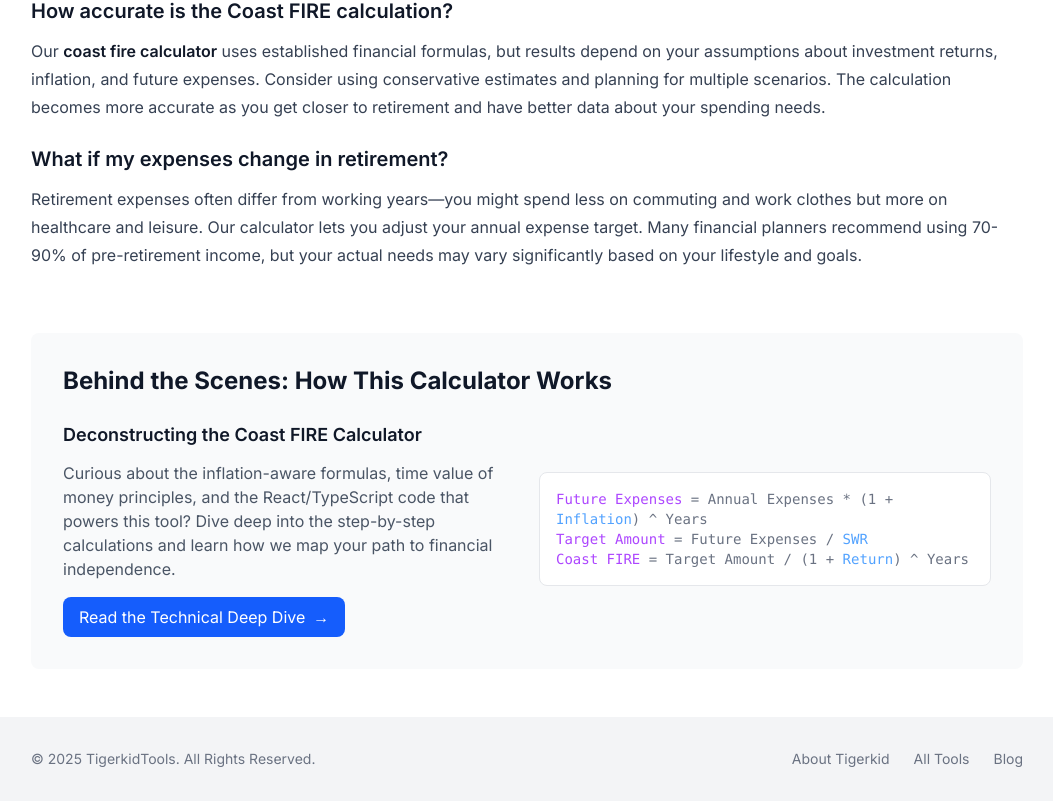
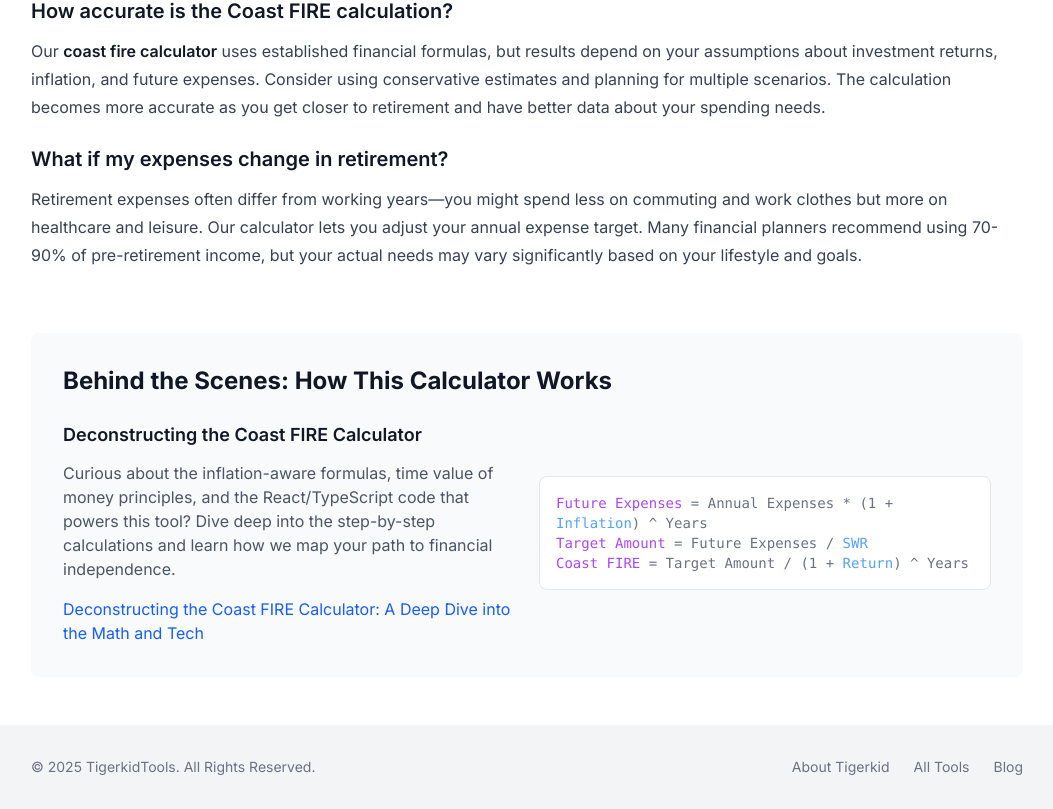
Before and after one commit to TigerkidYang/TigerkidTools, a Next.js app: page /tools/coast-fire-calculator in a window 1280 px wide. Shown: the part 4994-5803 px from the top of the page, without its empty margins (113-1166 px from the left). Built offline with nearby package versions, Linux system fonts and the light colour scheme.

Commit message:
FIX: Correct syntax across multiple components

```diff
--- a/src/app/blog/[slug]/BlogContent.tsx
+++ b/src/app/blog/[slug]/BlogContent.tsx
@@ -3,6 +3,7 @@
 import { useEffect } from "react";
 import hljs from "highlight.js";
 import "highlight.js/styles/github-dark.css";
+import Link from "next/link";
 import { Card, CardHeader, CardContent } from "@/components/Card";
 import { Blog } from "@/lib/blogs";
 import { Tool } from "@/lib/tools";
@@ -46,12 +47,12 @@ export function BlogContent({ blog, relatedTool }: BlogContentProps) {
                 your future freedom. You no longer need to save for retirement.
                 This article provides a technical deep dive into the formulas and
                 financial principles powering our{" "}
-                <a
+                <Link
                   href="/tools/coast-fire-calculator"
                   className="text-blue-600 hover:text-blue-800 dark:text-blue-400 dark:hover:text-blue-300"
                 >
                   Coast FIRE Calculator
-                </a>
+                </Link>
                 , showing you exactly how we map your path to financial
                 independence.
               </p>
@@ -228,12 +229,12 @@ const coastFireNumber = targetRetirementAmount / Math.pow(1 + expectedReturn / 1
 
               <p>
                 This article pulls back the curtain on our{" "}
-                <a
+                <Link
                   href="/tools/fasting-calculator"
                   className="text-blue-600 hover:text-blue-800 dark:text-blue-400 dark:hover:text-blue-300"
                 >
                   Fasting Calculator
-                </a>
+                </Link>
                 . We&apos;ll explore the scientific principles behind
                 intermittent fasting, break down the precise mathematical
                 formulas our calculator uses to estimate weight loss, and
@@ -443,12 +444,12 @@ const [weight, setWeight] = useState<number>(70);`}
 
               <p>
                 When we decided to build our{" "}
-                <a
+                <Link
                   href="/tools/debt-snowball-calculator"
                   className="text-blue-600 hover:text-blue-800 dark:text-blue-400 dark:hover:text-blue-300"
                 >
-                  <strong>Debt Snowball Calculator</strong>
-                </a>
+                  Debt Snowball Calculator
+                </Link>
                 , our goal was to create a tool that was not only accurate but
                 also transparent. We wanted to show you exactly how the snowball
                 gains momentum and charts your path to a debt-free life. This
--- a/src/app/tools/[slug]/coast-fire-calculator/CoastFireCalculatorPage.tsx
+++ b/src/app/tools/[slug]/coast-fire-calculator/CoastFireCalculatorPage.tsx
@@ -328,11 +328,11 @@ export function CoastFireCalculatorPage() {
               your path to financial independence.
             </p>
             <Link
-              href="/blog/deconstructing-the-coast-fire-calculator"
-              className="inline-flex items-center px-4 py-2 bg-blue-600 text-white rounded-lg hover:bg-blue-700 transition-colors"
+              href="/blog/deconstructing-the-coast-fire-calculator/"
+              className="text-blue-600 hover:text-blue-800 dark:text-blue-400 dark:hover:text-blue-300"
             >
-              Read the Technical Deep Dive
-              <span className="ml-2">→</span>
+              Deconstructing the Coast FIRE Calculator: A Deep Dive into the
+              Math and Tech
             </Link>
           </div>
           <div className="hidden md:block">
--- a/src/app/tools/[slug]/debt-snowball-calculator/DebtSnowballCalculatorPage.tsx
+++ b/src/app/tools/[slug]/debt-snowball-calculator/DebtSnowballCalculatorPage.tsx
@@ -72,7 +72,7 @@ export function DebtSnowballCalculatorPage() {
           <li>
             <strong>Your Custom Payoff Plan:</strong> The results show your
             exact <strong>debt-free date</strong>, the total interest
-            you&apos;ll pay, and a clear visual of the payoff order. This
+            you&apos;ll pay, and a clear visual of the payoff order. {/* TODO: Add a visual representation or code snippet */} This
             detailed amortization schedule is your roadmap, showing which debt
             to focus on and when you can celebrate eliminating each one.
           </li>
--- a/src/app/tools/[slug]/fasting-calculator/FastingCalculatorPage.tsx
+++ b/src/app/tools/[slug]/fasting-calculator/FastingCalculatorPage.tsx
@@ -106,7 +106,7 @@ export function FastingCalculatorPage() {
             Total Daily Energy Expenditure (TDEE) by multiplying your BMR by an
             activity multiplier corresponding to the activity level you selected
             (Sedentary, Lightly Active, etc.). Your TDEE represents your total
-            daily calorie burn.
+            daily calorie burn. {/* TODO: Add a visual representation or code snippet */}
           </li>
           <li>
             <strong>Estimating Fat Loss:</strong> During a fast, your calorie
```
